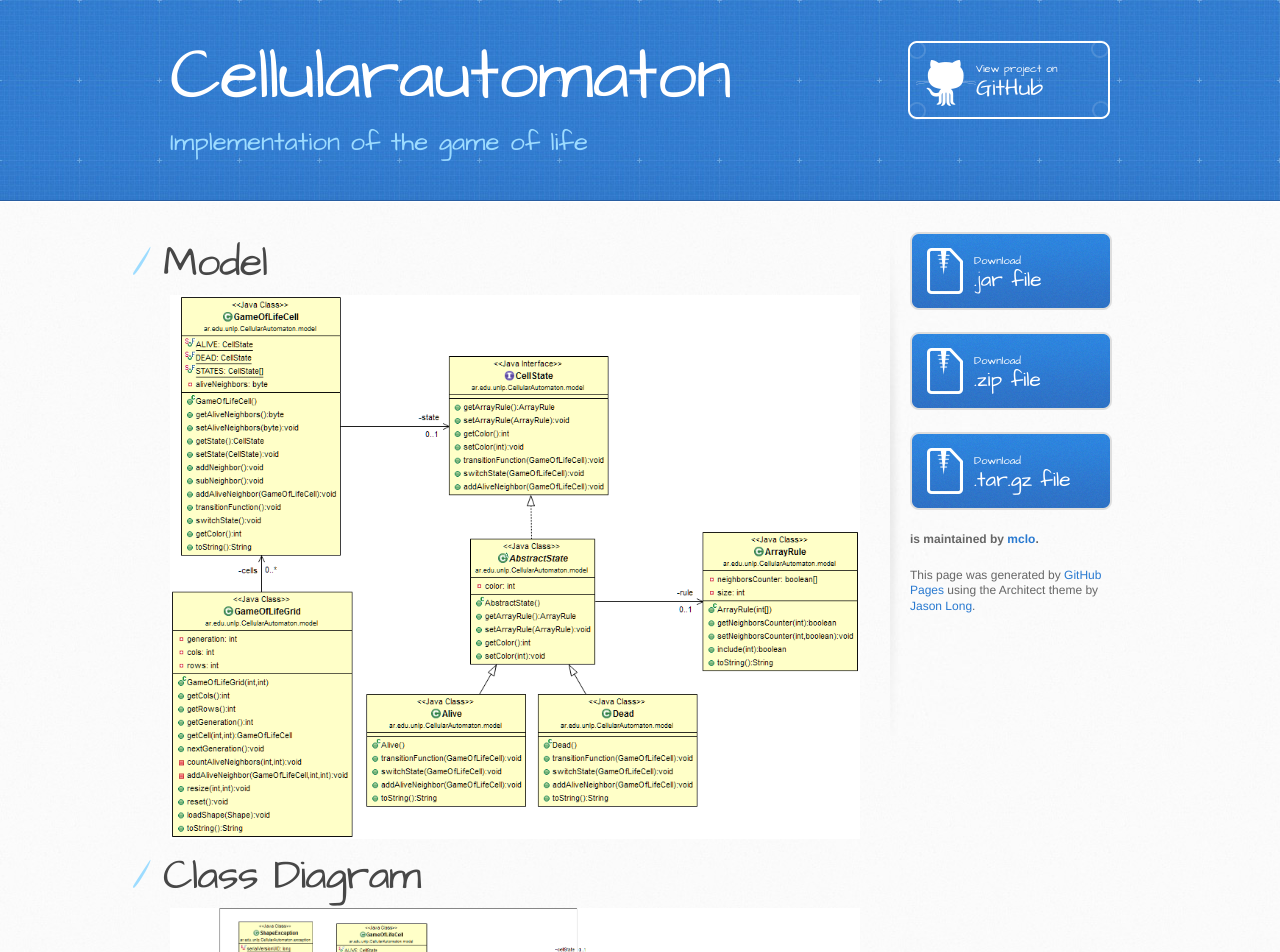
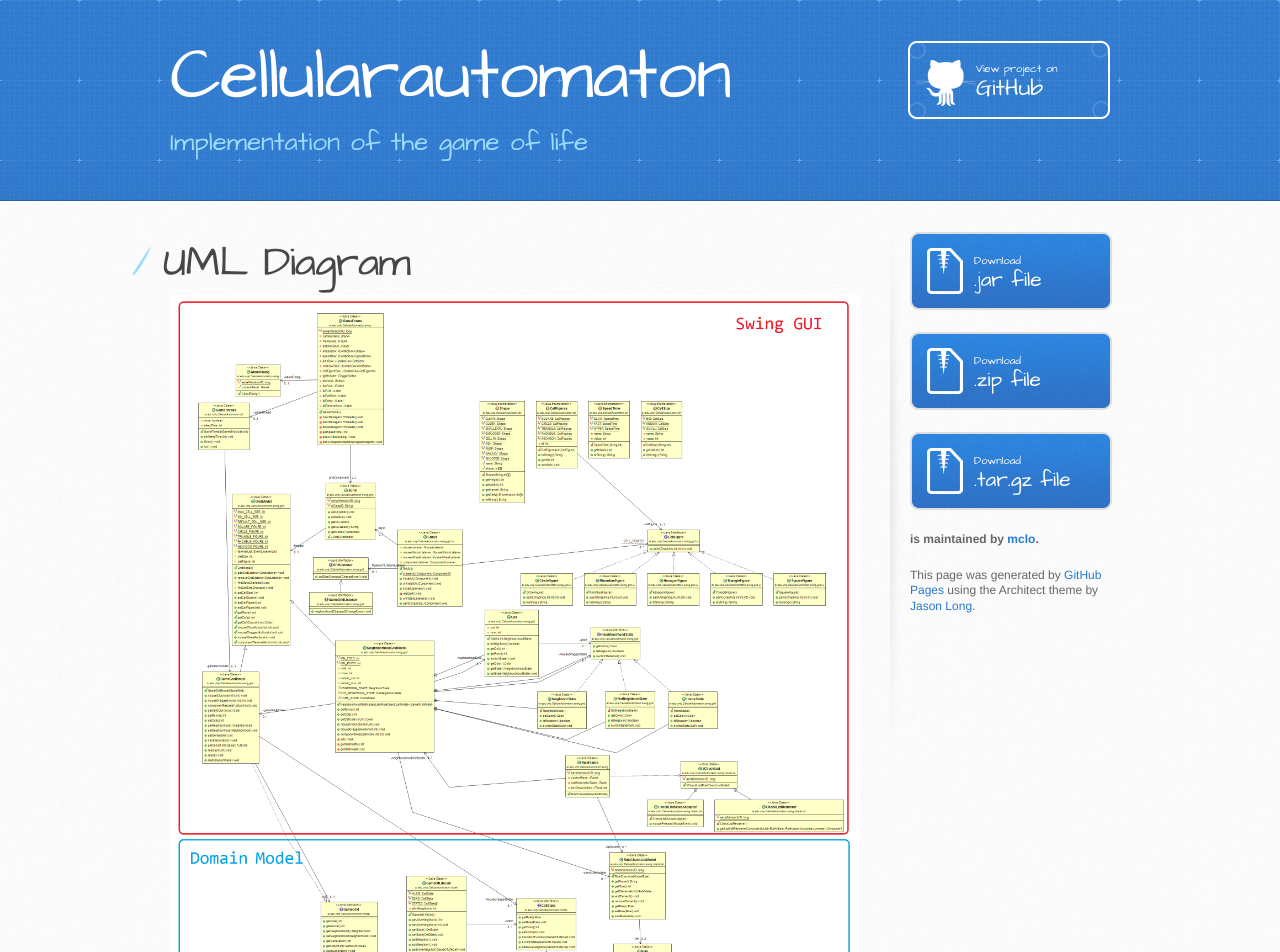
Before and after one commit to marcelocarmona/CellularAutomaton, a plain HTML site: page index.html in a window 1280 px wide. Shown: the top 952 px of the page. Drawn offline with Linux system fonts and the light colour scheme.

Commit message:
changed jar and unl

```diff
--- a/index.html
+++ b/index.html
@@ -30,15 +30,13 @@
         <section id="main-content">
 
 
-				<h1>Model</h1>
-				<a href="images/model.png"><img src="images/model.png"></a>
-				<h1>Class Diagram</h1>
-				<a href="images/class_diagram.png"><img src="images/class_diagram.png"></a>
+				<h1>UML Diagram</h1>
+				<a href="images/uml.png"><img src="images/uml.png"></a>
 
 			</section>
 
         <aside id="sidebar">
-          <a href="jars/game_of_life.jar" class="button">
+          <a href="jars/CellularAutomaton.jar" class="button">
           <small>Download</small>
           	.jar file
           </a>
```
Also changed, not shown: images/uml.png (added), 1 other file.
